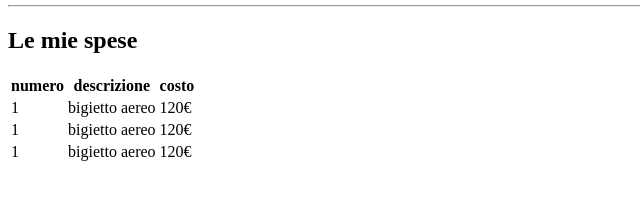
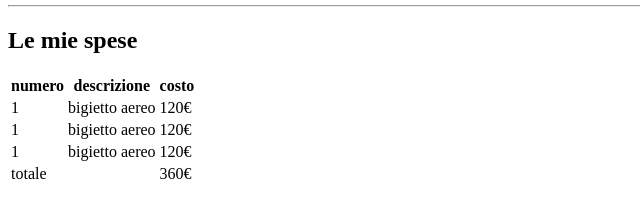
Before and after one commit to MaTtiaa01/html-london-trip, a plain HTML site: page index.html in a window 1280 px wide. Shown: the part 101-318 px from the top of the page, without its empty margins (0-640 px from the left). Drawn offline with Linux system fonts and the light colour scheme.

Commit message:
table cost complete commit

```diff
--- a/index.html
+++ b/index.html
@@ -45,7 +45,15 @@
                     </tr>
 
                 </tbody>
-                <tfoot></tfoot>
+                <tfoot>
+                    <tr>
+                        <td>totale</td>
+                        <td></td>
+                        <td>360&#8364</td>
+                    </tr>
+
+
+                </tfoot>
 
             </table>
 
```
